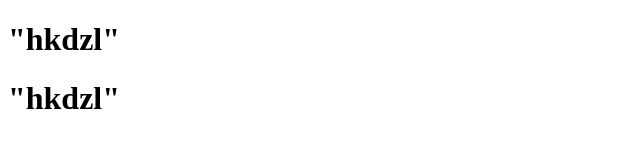
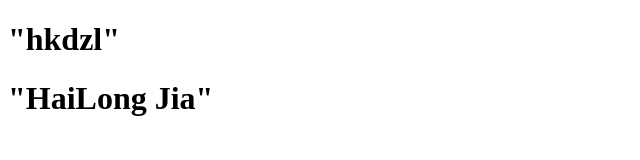
Before and after one commit to HkDzl/hkdzl.github.io, a plain HTML site: page index.html in a window 1280 px wide. Shown: the whole page, without its empty margins (0-640 px from the left). Drawn offline with Linux system fonts and the light colour scheme.

Commit message:
Update index.html

```diff
--- a/index.html
+++ b/index.html
@@ -8,6 +8,6 @@
 </head>
 <body>
   <h1>"hkdzl"</h1>
-  <h1>"hkdzl"</h1>
+  <h1>"HaiLong Jia"</h1>
 </body>
 </html>
```
